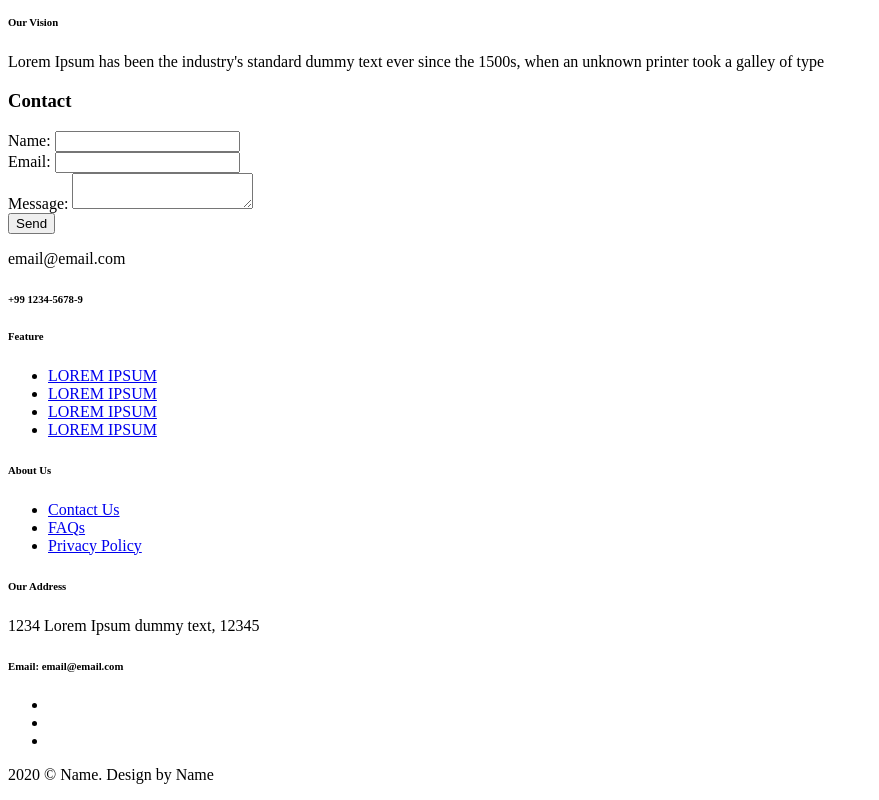
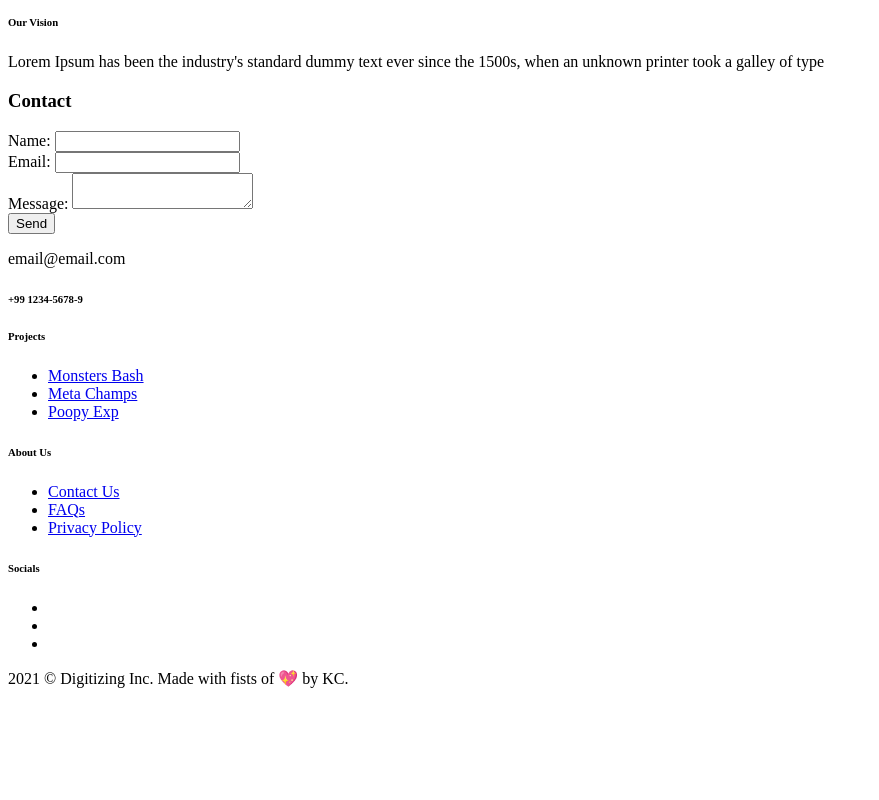
Before and after one commit to guyett92/digitizing, a Next.js app: page / in a window 1280 px wide. Shown: the part 2492-3292 px from the top of the page, without its empty margins (0-879 px from the left). After the commit the page ends 3196 px from the top, so only its background shows below. Built offline with nearby package versions, Linux system fonts and the light colour scheme.

Commit message:
updates footer

```diff
--- a/components/Footer.js
+++ b/components/Footer.js
@@ -4,12 +4,11 @@ const Footer = () => {
   const links = [
     {
       id: 1,
-      title: "Feature",
+      title: "Projects",
       child: [
-        { title: "LOREM IPSUM", link: "/" },
-        { title: "LOREM IPSUM", link: "/" },
-        { title: "LOREM IPSUM", link: "/" },
-        { title: "LOREM IPSUM", link: "/" },
+        { title: "Monsters Bash", link: "https://monstersbash.io/" },
+        { title: "Meta Champs", link: "https://www.metachamps.xyz/" },
+        { title: "Poopy Exp", link: "https://www.poopyexperiences.io/" },
       ],
     },
     {
@@ -49,11 +48,7 @@ const Footer = () => {
               ))}
 
               <Col md={4}>
-                <h6 className="text-dark mb-3">Our Address</h6>
-                <p className="text-muted f-14">
-                  1234 Lorem Ipsum dummy text, 12345
-                </p>
-                <h6 className="text-muted pb-2">Email: email@email.com</h6>
+                <h6 className="text-dark mb-3">Socials</h6>
                 <ul className="list-unstyled footer-social-list mt-4">
                   <li className="list-inline-item">
                     <a href="#">
@@ -78,7 +73,10 @@ const Footer = () => {
         <Row className="mt-5">
           <Col md={12}>
             <div className="text-center text-muted">
-              <p className="mb-0 f-15">2020 © Name. Design by Name</p>
+              <p className="mb-0 f-15">
+                {new Date().getFullYear()} © Digitizing Inc. Made with fists of
+                💖 by KC.
+              </p>
             </div>
           </Col>
         </Row>
```
